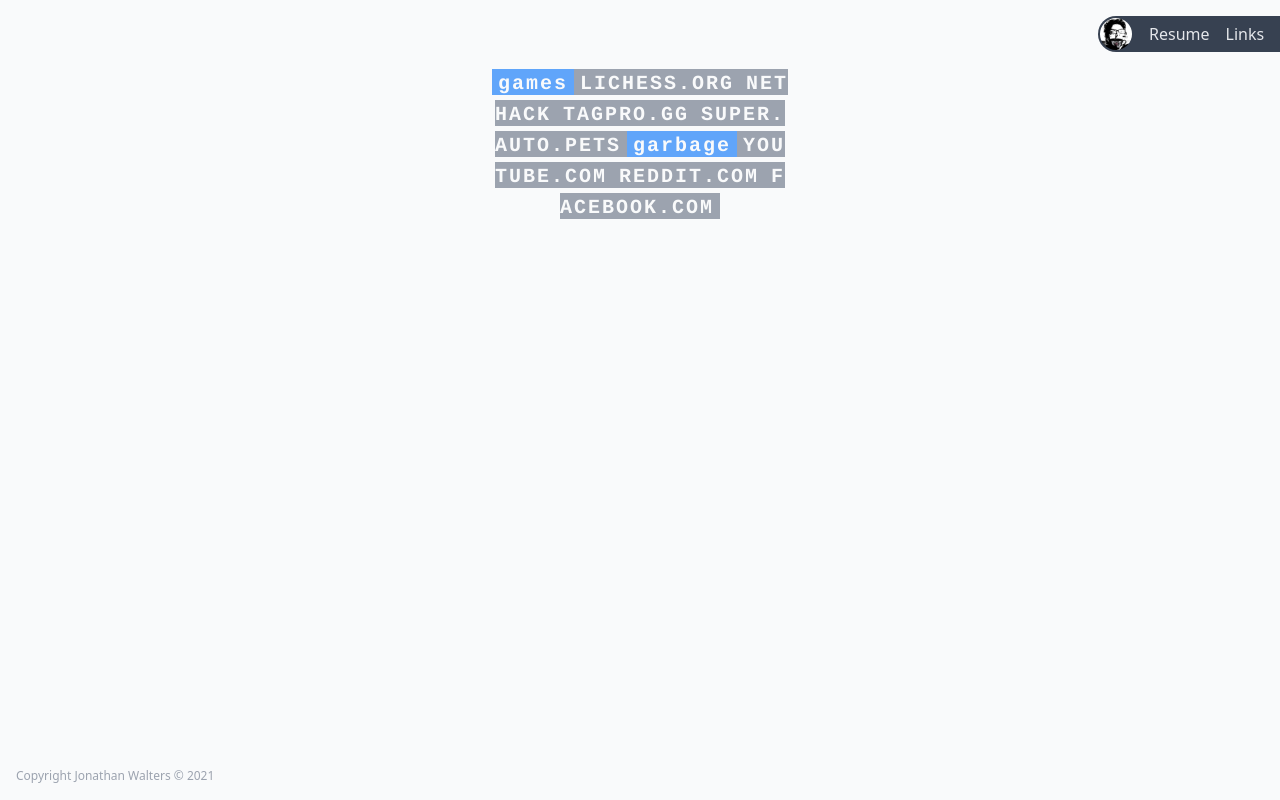
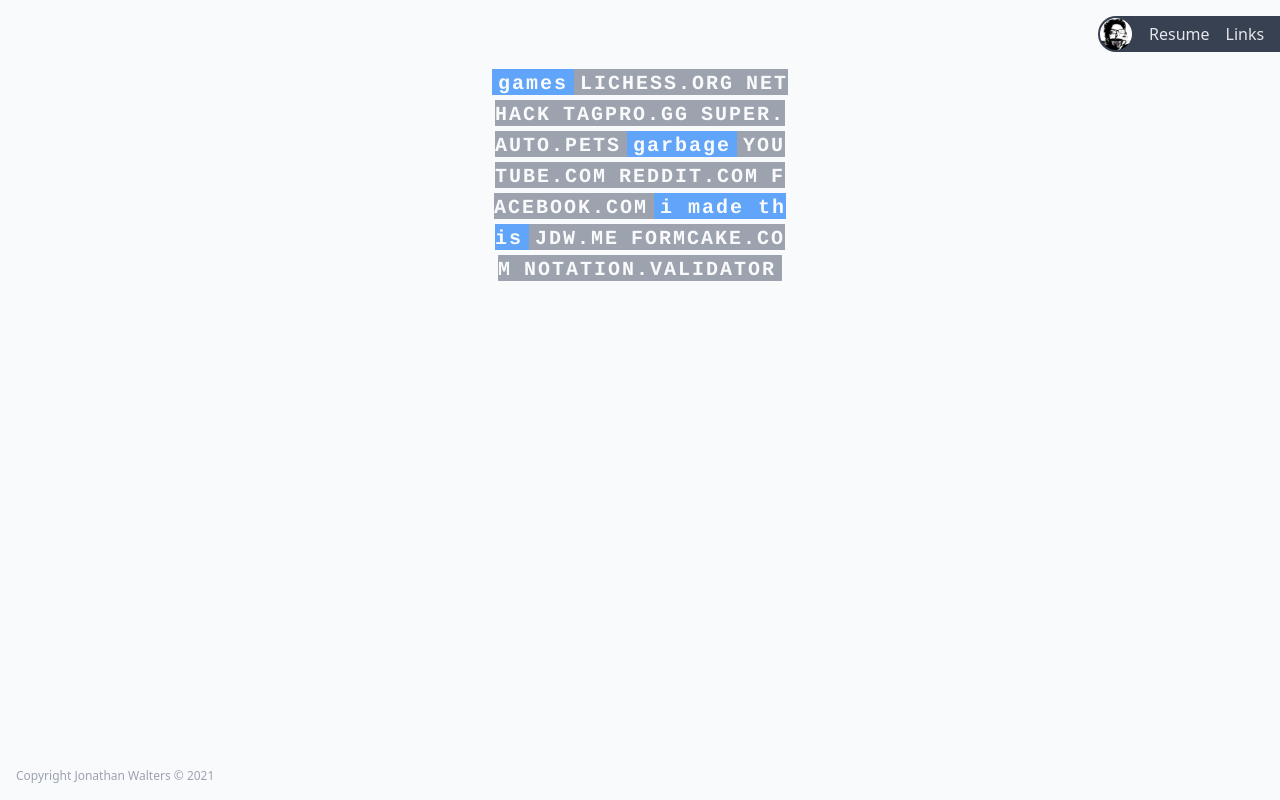
Before and after one commit to Chalks/chalks.github.io, a Nuxt app: page /links in a window 1280 px wide. Built offline with nearby package versions, Linux system fonts and the light colour scheme; what @tailwindcss/typography would draw is missing.

Commit message:
touchup homepage and links

```diff
--- a/src/pages/index.vue
+++ b/src/pages/index.vue
@@ -14,7 +14,7 @@
 };
 </script>
 <template>
-    <div class="prose mx-auto prose-red">
+    <div class="prose mx-auto my-12 prose-red">
         <h1>Hi, I'm Jonathan Walters</h1>
 
         <p>I build teams that deliver fantastic product. When I'm not running a dev team I'm building frontend. This website is built entirely without any backend architecture using:</p>
--- a/src/pages/links.vue
+++ b/src/pages/links.vue
@@ -11,6 +11,11 @@
             <a href="https://youtube.com/feed/subscriptions" target="_blank" class="pillar-word">YOUTUBE.COM</a>
             <a href="https://old.reddit.com" target="_blank" class="pillar-word">REDDIT.COM</a>
             <a href="https://facebook.com" target="_blank" class="pillar-word">FACEBOOK.COM</a>
+
+            <h2 class="pillar-word">i made this</h2>
+            <a href="https://github.com/Chalks/jdw.me" target="_blank" class="pillar-word">JDW.ME</a>
+            <a href="https://formcake.com" target="_blank" class="pillar-word">FORMCAKE.COM</a>
+            <NuxtLink to="/fun/notation" class="pillar-word">NOTATION.VALIDATOR</NuxtLink>
         </div>
     </div>
 </template>
```
